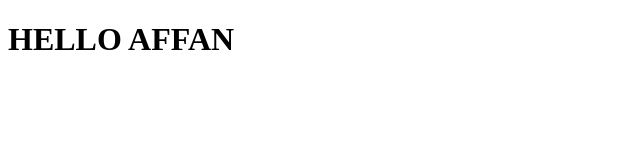
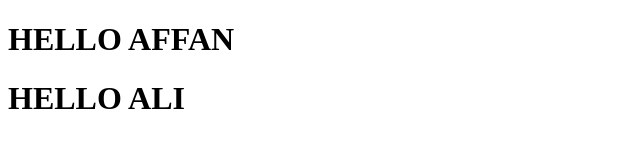
Before and after one commit to tahirmasood07/sample, a plain HTML site: page index.html in a window 1280 px wide. Shown: the whole page, without its empty margins (0-640 px from the left). Drawn offline with Linux system fonts and the light colour scheme.

Commit message:
addition in index html file

```diff
--- a/index.html
+++ b/index.html
@@ -7,5 +7,6 @@
   </head>
   <body>
     <h1>HELLO AFFAN</h1>
+    <h1>HELLO ALI</h1>
   </body>
 </html>
```
